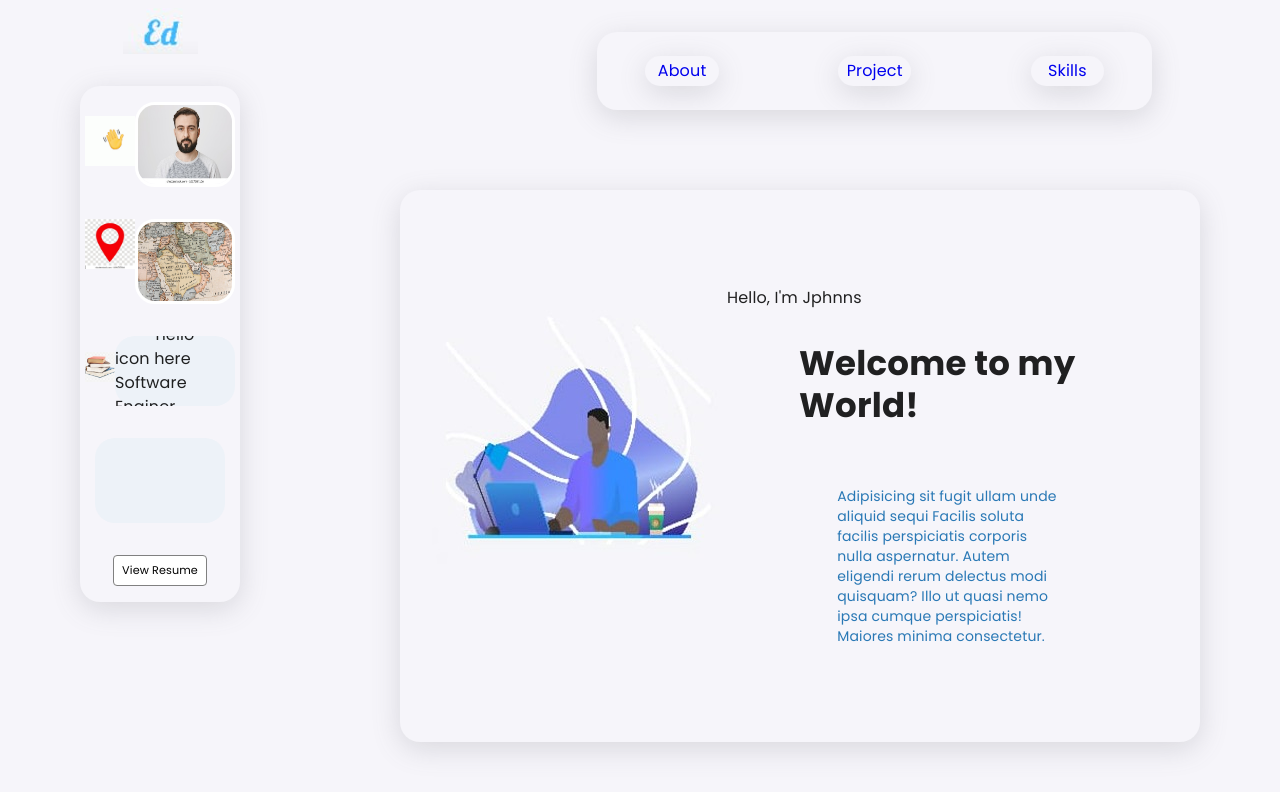
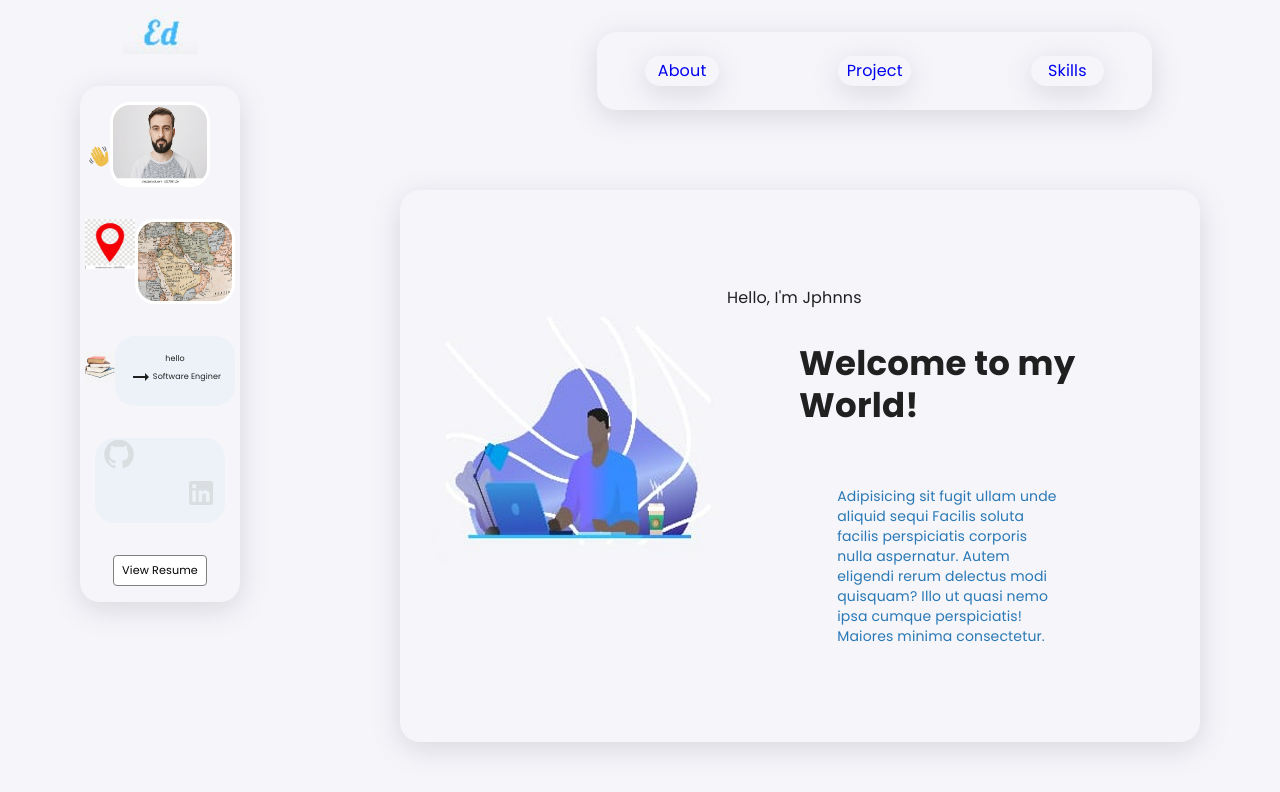
Before and after one commit to sami-lab/Portfolio-template, a React (Create React App) app: page /about in a window 1280 px wide. Shown: the top 792 px of the page. Built offline with nearby package versions, Linux system fonts and the light colour scheme; a web font is replaced by a local one.

Commit message:
sidebar fixed.

```diff
--- a/src/App.js
+++ b/src/App.js
@@ -14,12 +14,14 @@ import {
 } from '@mui/material';
 import Skills from './pages/skills';
 import Project from './pages/project';
+import GitHubIcon from '@mui/icons-material/GitHub';
+import LinkedInIcon from '@mui/icons-material/LinkedIn';
 import AppBar from './pages/AppBar';
-
+import ArrowRightAltIcon from '@mui/icons-material/ArrowRightAlt';
 import profile from './assets/profile.jpg';
 import logo from './assets/ed.png';
 import map from './assets/map.png';
-import hand from './assets/hand.gif';
+import hi from './assets/hi.gif';
 import location from './assets/location.jpg';
 import book from './assets/book.png';
 import LegendToggleIcon from '@mui/icons-material/LegendToggle';
@@ -89,7 +91,17 @@ export default function App() {
                 flexDirection: 'column',
               }}
             >
-              <Grid item>
+              <Grid
+                item
+                style={{
+                  // display: 'flex',
+                  // justifyContent: 'center',
+                  // alignItems: 'center',
+                  // margin: '1em 0px',
+                  // overflow: 'hidden',
+                  position: "relative"
+                }}
+              >
                 {' '}
                 {/* first image div */}
                 <div
@@ -99,16 +111,22 @@ export default function App() {
                     alignItems: 'center',
                     margin: '1em 0px',
                     overflow: 'hidden',
+                    // position: "relative"
                   }}
                 >
                   <span>
                     <img
-                      src={hand}
+                      src={hi}
                       style={{
+                        position: "absolute",
+                        left: "-40px",
+                        top: "40px",
+                        color: 'red',
+                        zIndex: 9999,
                         // border: "3px solid white",
                         // borderRadius: 20,
-                        width: '50px',
-                        height: '50px',
+                        width: '60px',
+                        height: '60px',
                       }}
                     />
                   </span>
@@ -195,11 +213,14 @@ export default function App() {
                       height: '70px',
                     }}
                   >
-                    <Typography variant="body1">hello</Typography>
+                    <Typography variant="body1" style={{ fontSize: "0.5em" }}>hello</Typography>
 
-                    <Typography variant="body1">
-                      icon here Software Enginer
+                    <span style={{ display: "flex", justifyContent: 'flex-start', alignItems: "center" }}>
+                      <ArrowRightAltIcon />
+                      <Typography variant="body1" style={{ fontSize: "0.5em" }}>
+                        Software Enginer
                       </Typography>
+                    </span>
                   </div>
                 </div>
               </Grid>
@@ -214,10 +235,17 @@ export default function App() {
                     backgroundColor: '#EDF2F8',
                     width: '130px',
                     height: '85px',
+                    display: "flex",
+                    flexDirection: "column"
                   }}
                 >
-                  {/* <img src={map} style={{ width: "100px", height: "85px" }} /> */}
-                </div>{' '}
+                  <div style={{ paddingLeft: "0.5em" }}>
+                    <GitHubIcon style={{ fontSize: "2em", color: "#DADEE1" }} />
+                  </div>
+                  <div style={{ paddingRight: "0.5em", display: "flex", justifyContent: "flex-end", alignItems: "flex-end" }}>
+                    <LinkedInIcon style={{ fontSize: "2em", color: "#DADEE1" }} />
+                  </div>
+                </div>
               </Grid>
               <Grid item>
                 {' '}
@@ -236,6 +264,7 @@ export default function App() {
                       border: '1px solid gray',
                     }}
                   >
+                    <Link to="/resume" style={{ textDecoration: 'none' }}>
                       <Typography
                         variant="body1"
                         style={{
@@ -246,6 +275,7 @@ export default function App() {
                       >
                         View Resume
                       </Typography>
+                    </Link>
                   </Button>
                 </div>
               </Grid>
@@ -283,6 +313,10 @@ export default function App() {
               <Skills />
             </Route>
 
+            <Route path="/resume">
+              <h1>Resume route</h1>
+            </Route>
+
             <Route path="*">
               <h1>not found</h1>
             </Route>
--- a/src/pages/AppBar.js
+++ b/src/pages/AppBar.js
@@ -132,7 +132,6 @@ export default function AppBar(props) {
                 <Link to="/about" style={{ textDecoration: 'none' }}>
                   About
                 </Link>
-                {/* About */}
               </Typography>
             </Card>
 
```
Also changed, not shown: src/assets/locationpin.png (added). Lines whose indentation alone changed are shown as unchanged.
